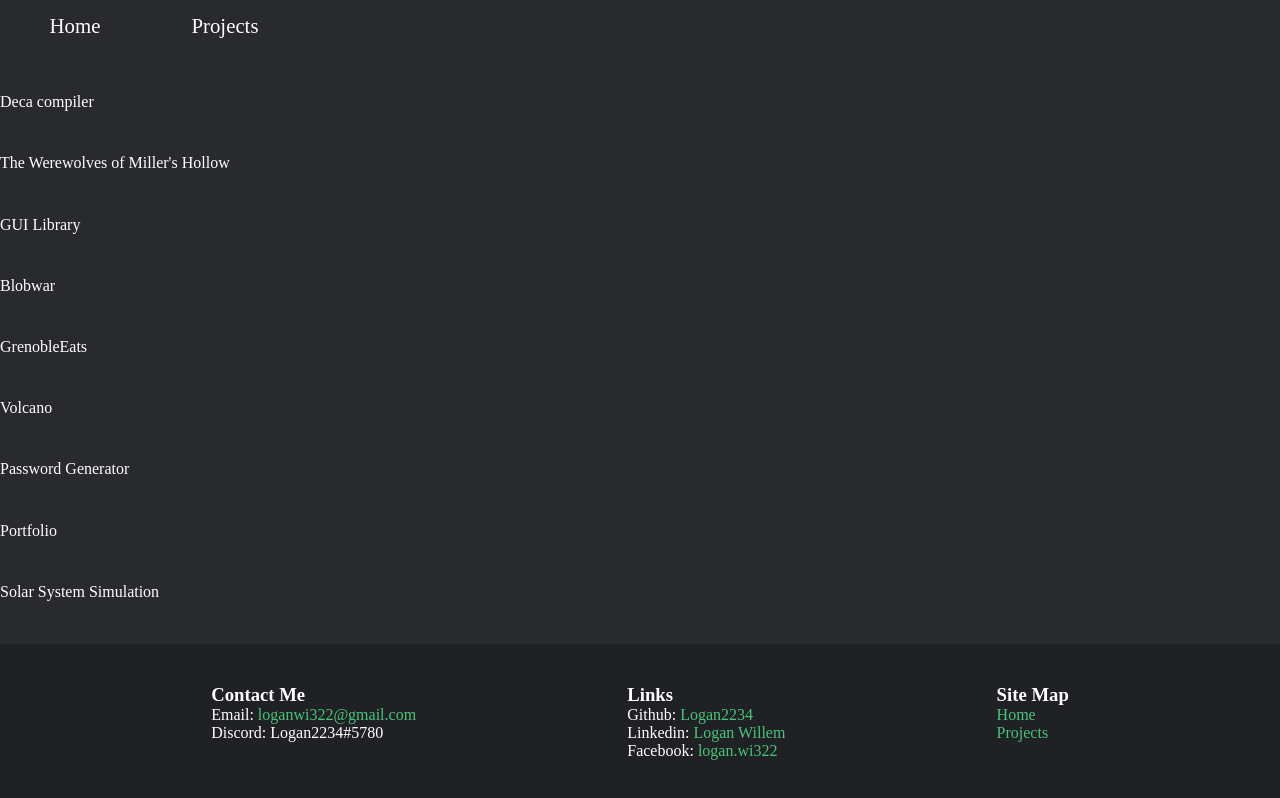
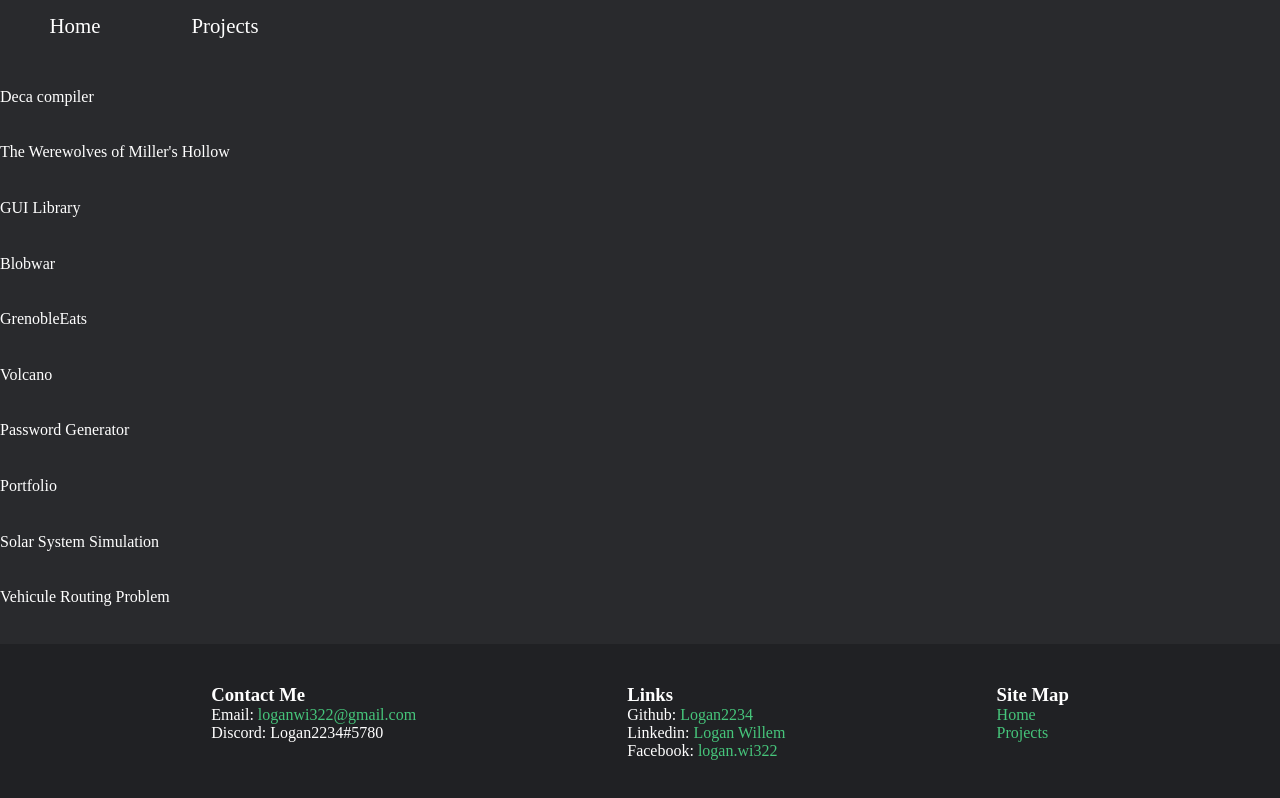
Before and after one commit to Logan2234/Portfolio, a SvelteKit app: page /projects in a window 1280 px wide. Built offline with nearby package versions, Linux system fonts and the light colour scheme; a web font is replaced by a local one.

Commit message:
Added a new picture

```diff
--- a/src/lib/conf/projects.json
+++ b/src/lib/conf/projects.json
@@ -13,7 +13,7 @@
 		"name": "The Werewolves of Miller's Hollow",
 		"img": "werewolves.jpeg",
 		"url": "werewolves-of-millers-hollow",
-		"github": "",
+		"github": "https://github.com/Logan2234/Werewolf-mobile-game",
 		"language": ["Javascript"],
 		"personalProject": false,
 		"ongoing": false,
@@ -33,7 +33,7 @@
 		"name": "Blobwar",
 		"img": "",
 		"url": "blobwar",
-		"github": "",
+		"github": "https://github.com/Logan2234/blobwar-ai-player",
 		"language": ["Rust"],
 		"personalProject": false,
 		"ongoing": false,
@@ -53,7 +53,7 @@
 		"name": "Volcano",
 		"img": "",
 		"url": "volcano",
-		"github": "",
+		"github": "https://github.com/Logan2234/graphic-3D-volcano",
 		"language": ["Python", "GLSL"],
 		"personalProject": false,
 		"ongoing": false,
@@ -83,10 +83,20 @@
 		"name": "Solar System Simulation",
 		"img": "",
 		"url": "solar-system-simulation",
-		"github": "",
+		"github": "https://github.com/Logan2234/solar-system-simulation",
 		"language": ["Rust"],
 		"personalProject": true,
 		"ongoing": true,
 		"description": "TODO: Description"
+	},
+	{
+		"name": "Vehicule Routing Problem",
+		"img": "vrp.png",
+		"url": "vehicule-routing-problem",
+		"github": "https://github.com/Logan2234/vehicule-routing-problem",
+		"language": ["Python"],
+		"personalProject": true,
+		"ongoing": false,
+		"description": "Deserves to be updated. TODO: Description"
 	}
 ]
--- a/src/routes/projects/[project_name]/+page.svelte
+++ b/src/routes/projects/[project_name]/+page.svelte
@@ -76,8 +76,8 @@
 	}
 
 	.project-img {
-		border-radius: 12px;
 		cursor: zoom-in;
+		border-radius: 6px;
 		height: auto;
 		width: 400px;
 	}
```
Also changed, not shown: src/lib/assets/images/vrp.png (added).
